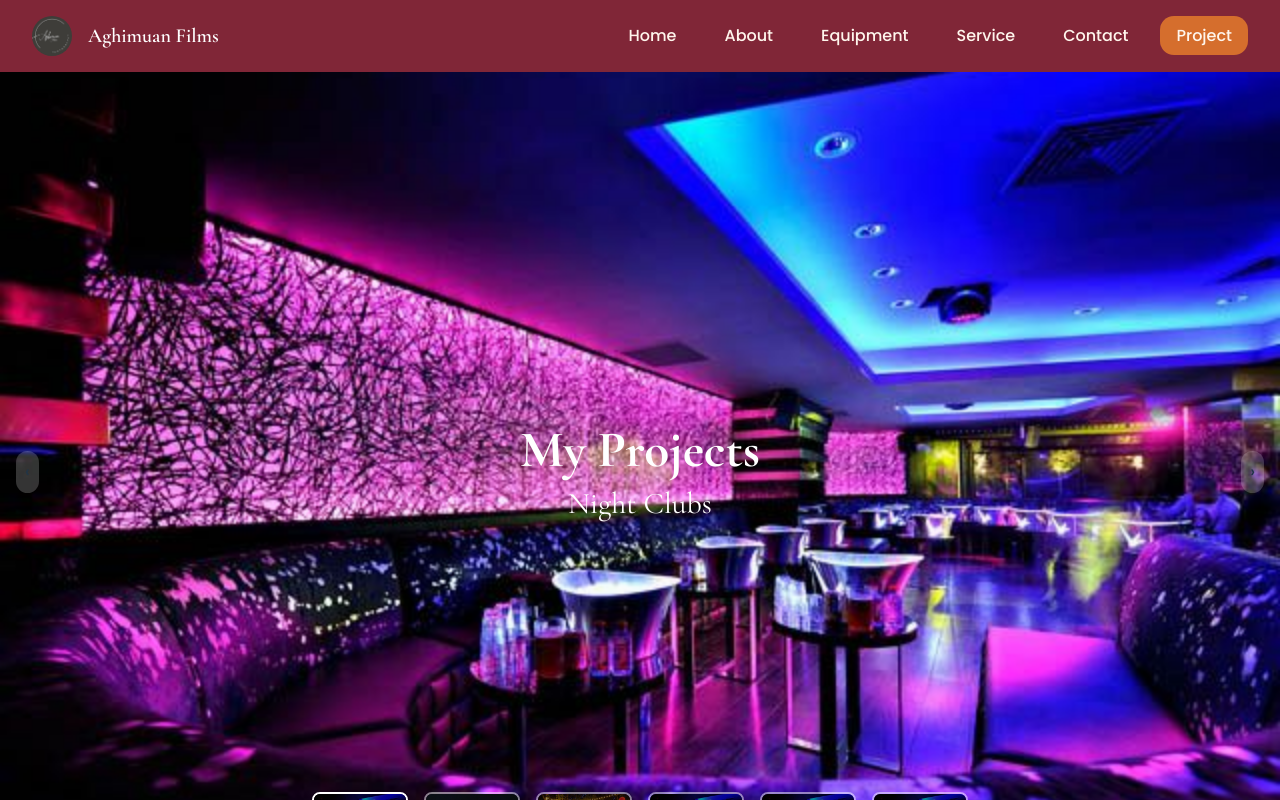
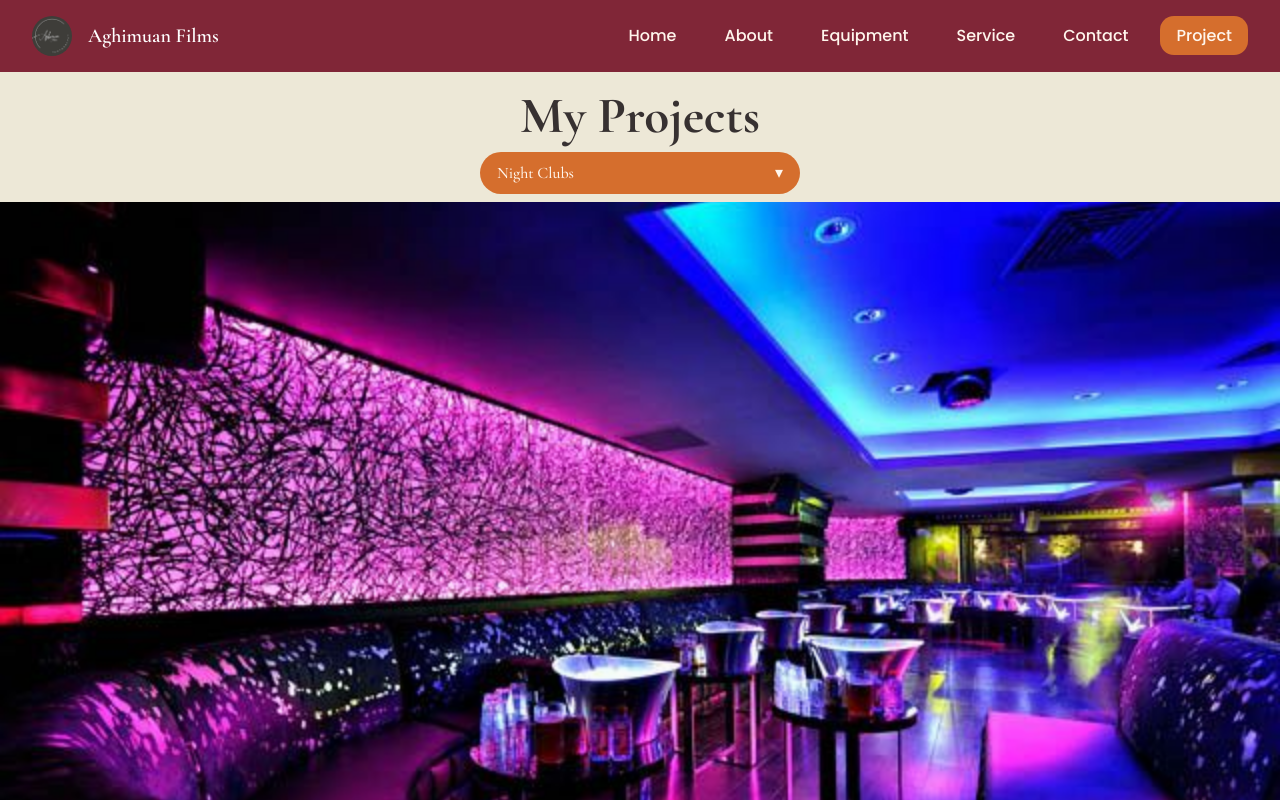
Before and after one commit to sean-camara/aghimuan-films, a React (Vite) app: page /project in a window 1280 px wide. Shown: the top 800 px of the page. Built offline with nearby package versions, Linux system fonts and the light colour scheme.

Commit message:
Fix issue in the image the additional padding and the swiping issue

```diff
--- a/src/pages/Project/Project.jsx
+++ b/src/pages/Project/Project.jsx
@@ -1,3 +1,4 @@
+// src/pages/Project/Project.jsx
 import React, { useState } from "react";
 import { motion, AnimatePresence } from "framer-motion";
 
@@ -56,14 +57,14 @@ export default function Project() {
   return (
     <div className="force-mobile">
       {/* Mobile header + dropdown */}
-      <div className="md:hidden bg-[#EDE8D7] px-4 pt-6 pb-4">
+      <div className="md:hidden bg-[#EDE8D7] px-4 pt-4 pb-2">
         <h1
-          className="text-3xl font-bold mb-2 text-center"
+          className="text-3xl font-bold text-center"
           style={{ fontFamily: "Cormorant Garamond", color: "#373131" }}
         >
           My Projects
         </h1>
-        <div className="relative max-w-xs mx-auto">
+        <div className="relative max-w-xs mx-auto mt-2">
           <button
             onClick={() => setDropdownOpen((o) => !o)}
             className="w-full py-2 px-4 rounded-full flex justify-between items-center"
@@ -104,12 +105,12 @@ export default function Project() {
       </div>
 
       {/* Main content container */}
-      <div className="w-full h-screen relative overflow-hidden bg-[#EDE8D7]">
-        {/* Swipeable Image */}
+      <div className="w-full relative overflow-hidden bg-[#EDE8D7] min-h-[300px] md:h-[calc(100vh-90px)]">
         <AnimatePresence>
-          <motion.div
+          <motion.img
             key={images[index]}
-            className="absolute inset-0 w-full h-full"
+            src={images[index]}
+            className="absolute inset-0 w-full h-full object-contain md:object-cover"
             initial={{ opacity: 0 }}
             animate={{ opacity: 1 }}
             exit={{ opacity: 0 }}
@@ -117,13 +118,8 @@ export default function Project() {
             drag="x"
             dragConstraints={{ left: 0, right: 0 }}
             onDragEnd={handleDragEnd}
-          >
-            <img
-              src={images[index]}
-              className="w-full h-full object-contain md:object-cover"
-              alt="project"
-            />
-          </motion.div>
+            alt="project"
+          />
         </AnimatePresence>
         <div className="absolute inset-0 bg-black/1" />
 
@@ -164,6 +160,7 @@ export default function Project() {
             </div>
           ))}
         </div>
+
         <button
           onClick={prev}
           className="hidden md:flex absolute left-4 top-1/2 -translate-y-1/2 bg-white/20 p-2 rounded-full"
```
Also changed, not shown: src/index.css (+3 -4 lines).
